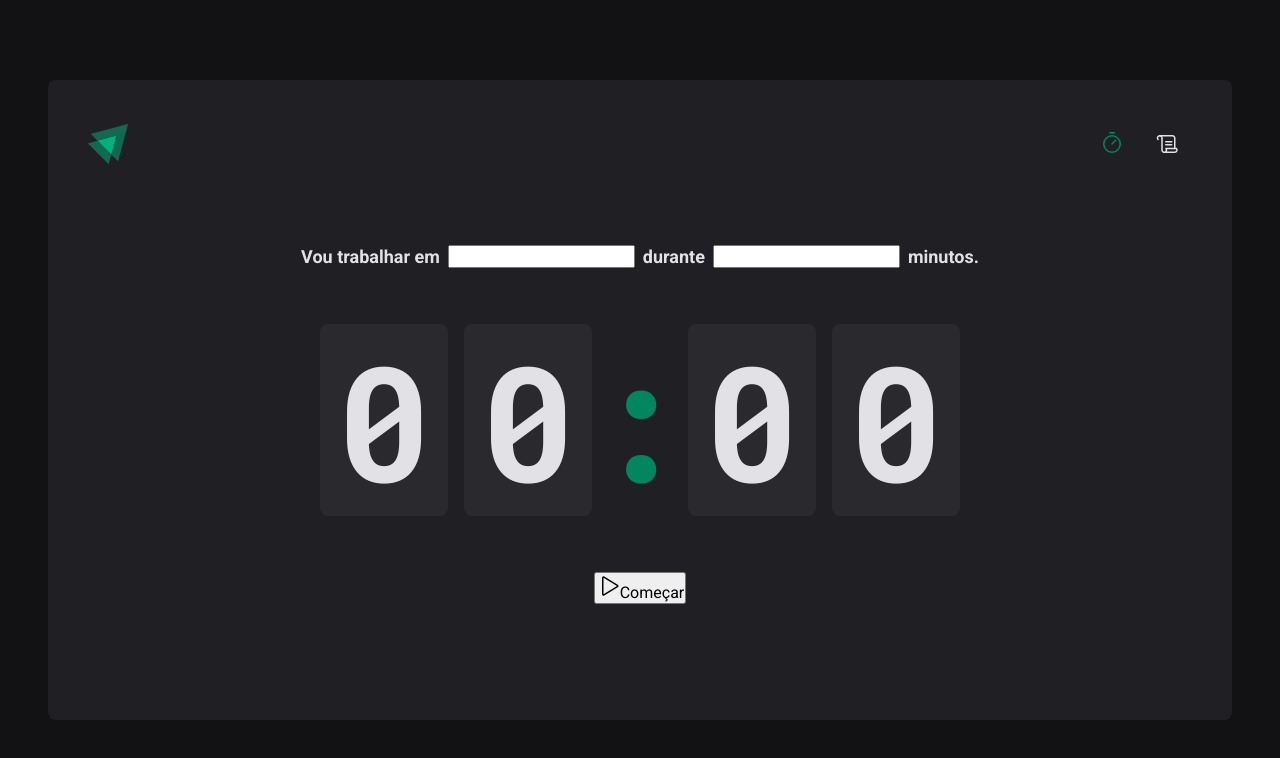
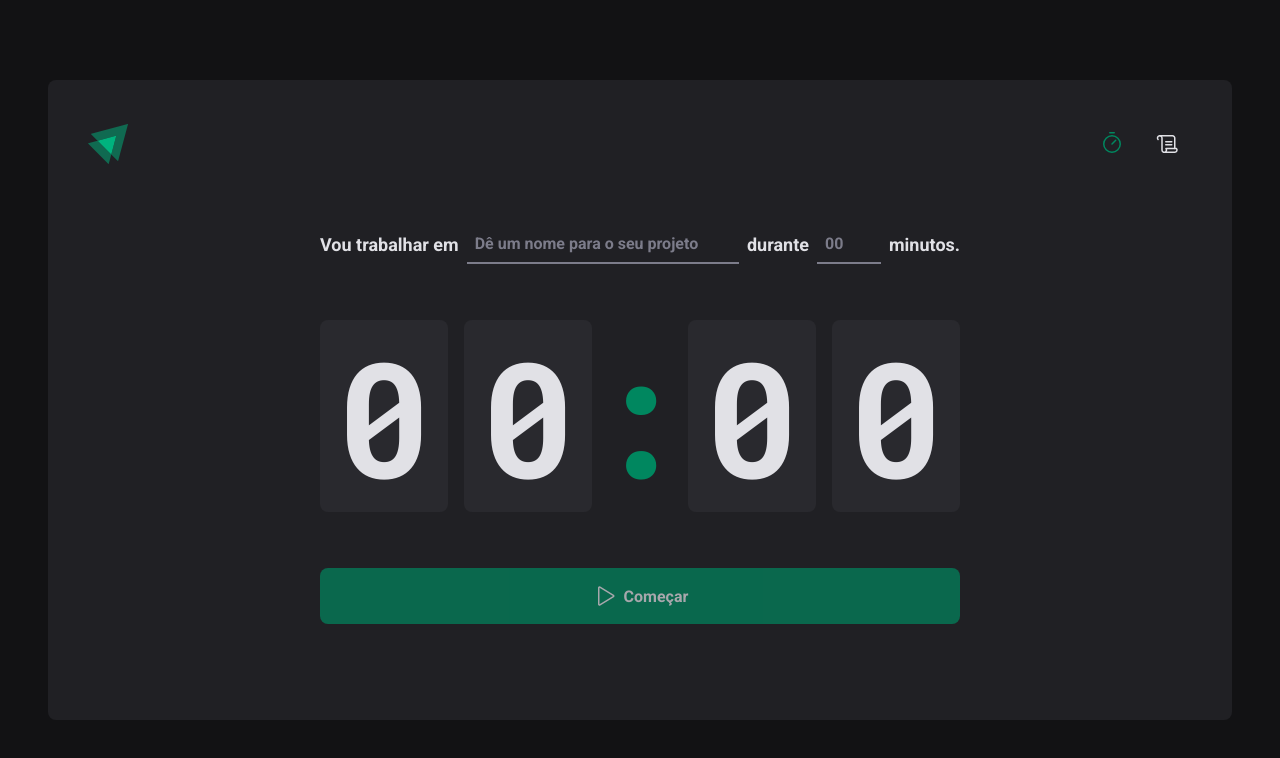
Before and after one commit to jordanobaluz/02-ignite-timer, a React (Vite) app: page / in a window 1280 px wide. Shown: the top 758 px of the page. Built offline with nearby package versions, Linux system fonts and the light colour scheme.

Commit message:
criado os styled components dos input e a forma como lidam com as informações inseridas

```diff
--- a/src/pages/Home/index.tsx
+++ b/src/pages/Home/index.tsx
@@ -3,7 +3,10 @@ import {
   CountdownContainer,
   FormContainer,
   HomeContainer,
+  MinutesAmoutInput,
   Separator,
+  StartCountdownButton,
+  TaskInput,
 } from './styles'
 
 export function Home() {
@@ -12,9 +15,10 @@ export function Home() {
       <form action="">
         <FormContainer>
           <label htmlFor="task">Vou trabalhar em</label>
-          <input id="task" />
+          <TaskInput id="task" placeholder="Dê um nome para o seu projeto" />
+
           <label htmlFor="minutesAmout">durante</label>
-          <input type="number" id="minutesAmout" />
+          <MinutesAmoutInput type="number" id="minutesAmout" placeholder="00" />
           <span>minutos.</span>
         </FormContainer>
 
@@ -26,10 +30,10 @@ export function Home() {
           <span>0</span>
         </CountdownContainer>
 
-        <button type="submit">
+        <StartCountdownButton disabled type="submit">
           <Play size={24} />
           Começar
-        </button>
+        </StartCountdownButton>
       </form>
       {/* form por volta de tudo para o button poder enviar as informações */}
     </HomeContainer>
--- a/src/pages/Home/styles.ts
+++ b/src/pages/Home/styles.ts
@@ -28,6 +28,34 @@ export const FormContainer = styled.div`
   font-weight: bold;
   flex-wrap: wrap; /*irá fazer a quebra dos elementos para caber ao reduzir a tela*/
 `
+/* os estilos definidos aqui serão herdados nos input do form */
+const BaseInput = styled.input`
+  background: transparent;
+  height: 2.5rem;
+  border: 0;
+  border-bottom: 2px solid ${(props) => props.theme['gray-500']};
+  font-weight: bold;
+  font-size: 1.125; /*definido pois o input não herda */
+  padding: 0 0.5rem;
+  color: ${(props) => props.theme['gray-100']};
+
+  &:focus {
+    box-shadow: none;
+    border-color: ${(props) => props.theme['green-500']};
+  }
+
+  &::placeholder {
+    color: ${(props) => props.theme['gray-500']};
+  }
+`
+
+export const TaskInput = styled(BaseInput)`
+  flex: 1; /* permite que o componente cresça para ocupar o espaço disponível, irá diminuir quando reduzir a tela*/
+`
+
+export const MinutesAmoutInput = styled(BaseInput)`
+  width: 4rem;
+`
 
 export const CountdownContainer = styled.div`
   font-family: 'Roboto Mono', monospace;
@@ -54,3 +82,30 @@ export const Separator = styled.div`
   display: flex;
   justify-content: center;
 `
+export const StartCountdownButton = styled.button`
+  width: 100%;
+  border: 0;
+  padding: 1rem;
+  border-radius: 8px;
+
+  display: flex;
+  align-items: center;
+  justify-content: center;
+
+  gap: 0.5rem;
+  font-weight: bold;
+
+  cursor: pointer;
+
+  background: ${(props) => props.theme['green-500']};
+  color: ${(props) => props.theme['gray-100']};
+
+  &:disabled {
+    opacity: 0.7;
+    cursor: not-allowed;
+  }
+
+  &:not(:disabled):hover {
+    background: ${(props) => props.theme['green-700']};
+  }
+`
```
